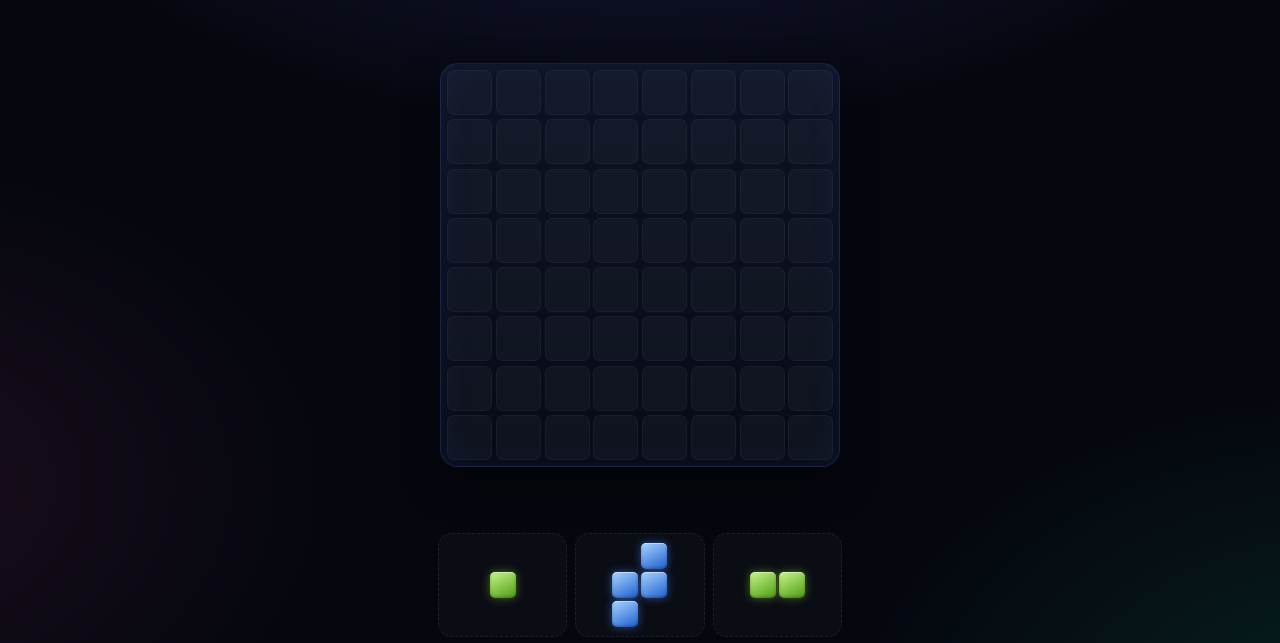
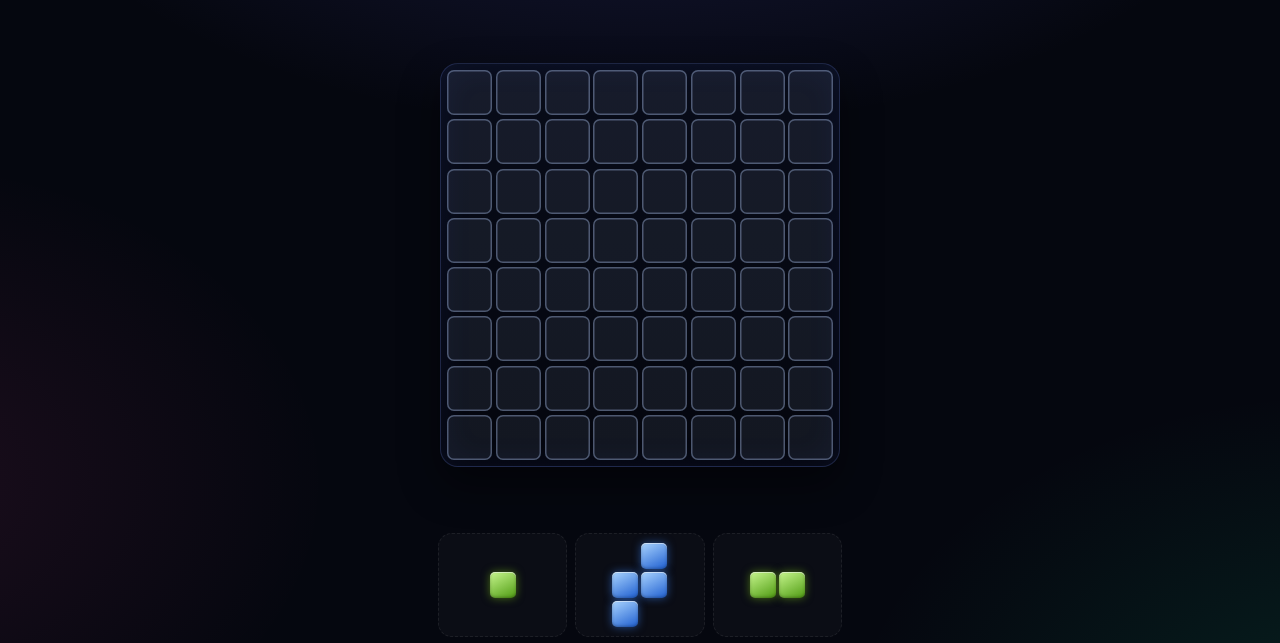
Before and after one commit to hanlnote01-glitch/block-puzzle-game, a plain HTML site: page index.html in a window 1280 px wide. Shown: the part 157-800 px from the top of the page. Drawn offline with Linux system fonts and the light colour scheme.

Commit message:
보드 빈 칸 구획선 대비 강화: 빈 칸 배경/테두리를 슬레이트 톤 1.5px로 선명하게, 보드 홈 배경 어둡게

```diff
--- a/index.html
+++ b/index.html
@@ -127,15 +127,15 @@ button{font:inherit;color:inherit;border:0;background:none;cursor:pointer}
   gap:4px;padding:6px;
   width:320px;height:320px;
   border-radius:18px;
-  background:linear-gradient(180deg,rgba(14,20,38,.92),rgba(8,12,24,.92));
-  border:1px solid rgba(118,146,255,.16);
+  background:linear-gradient(180deg,rgba(8,12,26,.96),rgba(4,6,14,.96));
+  border:1px solid rgba(118,146,255,.22);
   box-shadow:0 18px 40px rgba(0,0,0,.45), inset 0 0 34px rgba(90,120,255,.08);
   touch-action:none;
 }
 .cell{
   position:relative;border-radius:7px;
-  background:rgba(255,255,255,.035);
-  box-shadow:inset 0 0 0 1px rgba(255,255,255,.035);
+  background:rgba(158,176,208,.10);
+  box-shadow:inset 0 0 0 1.5px rgba(158,180,220,.42);
   transition:background .12s ease, box-shadow .12s ease, opacity .12s ease;
   will-change:transform;
 }
```
